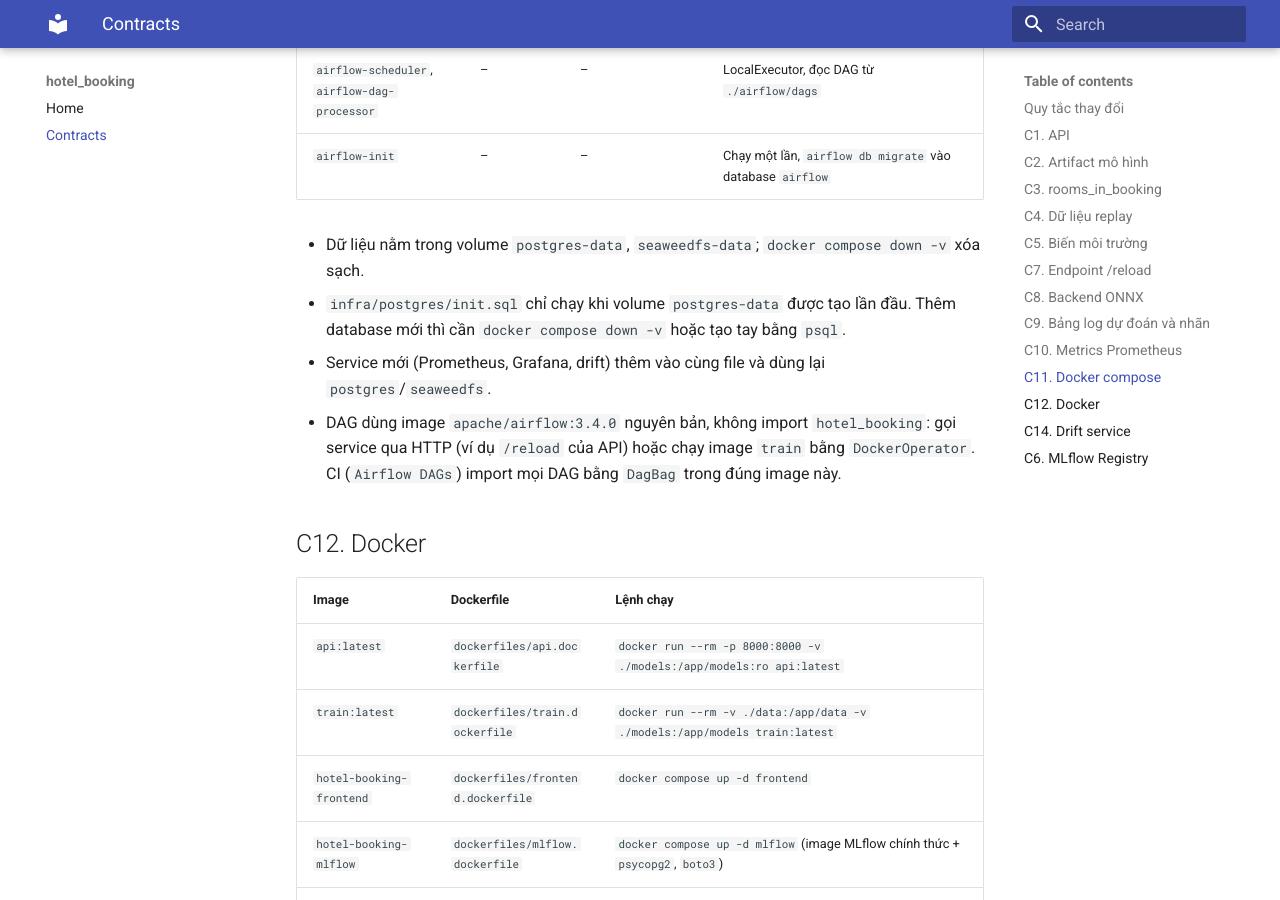
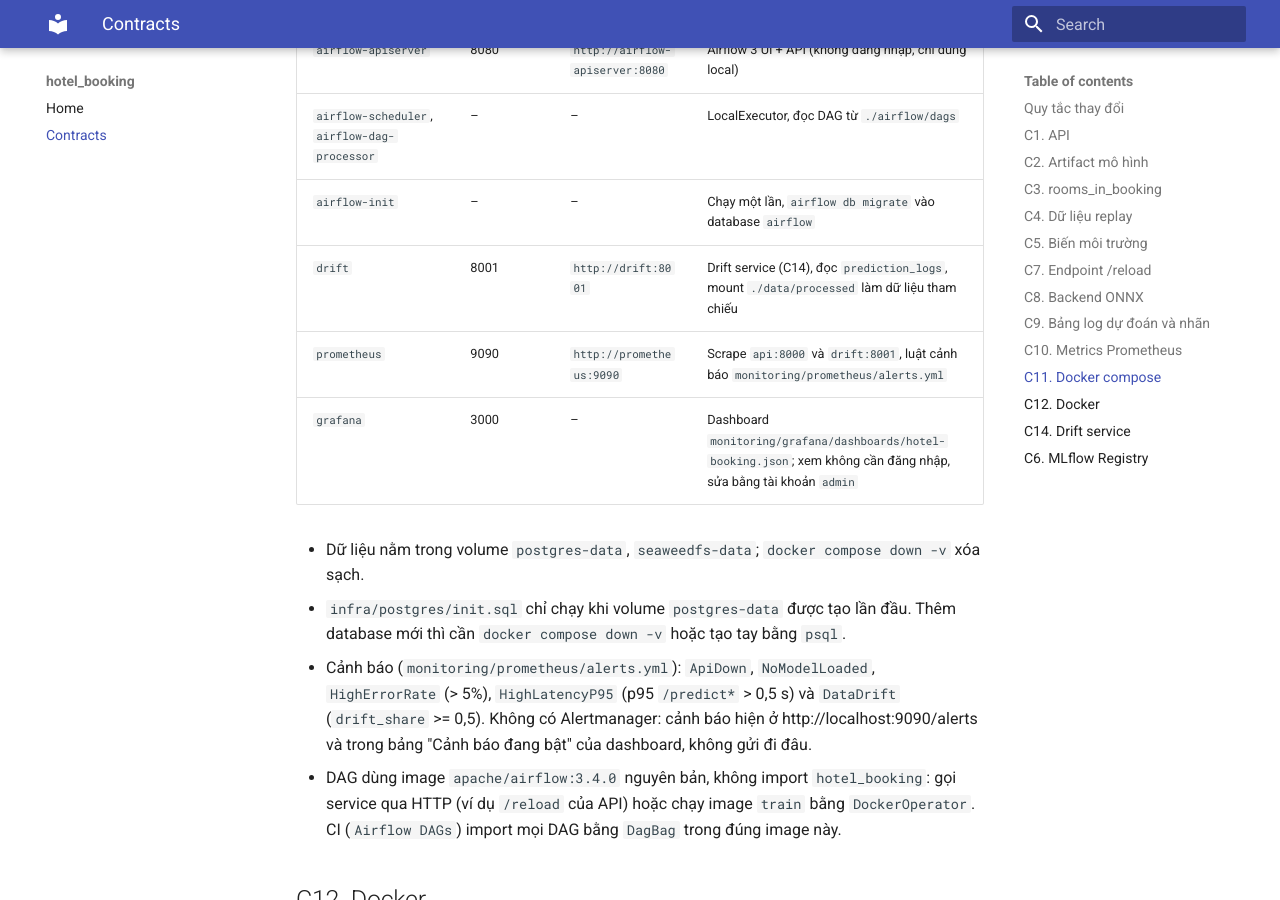
Before and after one commit to quandao073/IT5414-Group7-MLOps, an MkDocs documentation site: the page built from docs/source/contracts.md, in a window 1280 px wide and 900 px high, scrolled down 12355 px. Built offline with MkDocs 1.6.1 and Material for MkDocs 9.7.7, drawn with Linux system fonts in a browser that asks for light colours; some of the changed text lies outside the part shown.

Commit message:
docs: document the monitoring services, alerts and how to trigger them in a demo

````diff
--- a/docs/source/contracts.md
+++ b/docs/source/contracts.md
@@ -163,6 +163,7 @@ Danh sách đầy đủ trong `.env.example` ở gốc repo. Bí mật (mật kh
 | `POSTGRES_USER`, `POSTGRES_PASSWORD` | `mlops`, `mlops` (chỉ dùng local) | docker compose: PostgreSQL, MLflow, Airflow |
 | `S3_ACCESS_KEY`, `S3_SECRET_KEY` | `mlops`, `mlops-secret` (chỉ dùng local) | docker compose: SeaweedFS, MLflow; DVC remote `local` |
 | `AIRFLOW_JWT_SECRET` | `local-only-jwt-secret` (chỉ dùng local) | docker compose: các service Airflow |
+| `GRAFANA_ADMIN_PASSWORD` | `admin` (chỉ dùng local) | docker compose: tài khoản `admin` của Grafana |
 | `DATABASE_URL` | Không có (không ghi/đọc log). Trong compose: `postgresql+psycopg://mlops:mlops@postgres:5432/hotel` | API (ghi log, C9), replay (ghi nhãn, C4), Drift service (đọc log, C14) |
 | `REFERENCE_DIR` | `data/processed` (trong container: `/app/data/processed`) | Drift service |
 | `DRIFT_MIN_ROWS` | `100` | Drift service |
@@ -318,11 +319,16 @@ Mẫu cho Platform: đoạn scrape `docs/examples/prometheus_scrape.yml`, PromQL
 | `airflow-apiserver` | 8080 | `http://airflow-apiserver:8080` | Airflow 3 UI + API (không đăng nhập, chỉ dùng local) |
 | `airflow-scheduler`, `airflow-dag-processor` | – | – | LocalExecutor, đọc DAG từ `./airflow/dags` |
 | `airflow-init` | – | – | Chạy một lần, `airflow db migrate` vào database `airflow` |
+| `drift` | 8001 | `http://drift:8001` | Drift service (C14), đọc `prediction_logs`, mount `./data/processed` làm dữ liệu tham chiếu |
+| `prometheus` | 9090 | `http://prometheus:9090` | Scrape `api:8000` và `drift:8001`, luật cảnh báo `monitoring/prometheus/alerts.yml` |
+| `grafana` | 3000 | – | Dashboard `monitoring/grafana/dashboards/hotel-booking.json`; xem không cần đăng nhập, sửa bằng tài khoản `admin` |
 
 - Dữ liệu nằm trong volume `postgres-data`, `seaweedfs-data`; `docker compose down -v` xóa sạch.
 - `infra/postgres/init.sql` chỉ chạy khi volume `postgres-data` được tạo lần đầu. Thêm database mới thì cần
   `docker compose down -v` hoặc tạo tay bằng `psql`.
-- Service mới (Prometheus, Grafana, drift) thêm vào cùng file và dùng lại `postgres`/`seaweedfs`.
+- Cảnh báo (`monitoring/prometheus/alerts.yml`): `ApiDown`, `NoModelLoaded`, `HighErrorRate` (> 5%), `HighLatencyP95`
+  (p95 `/predict*` > 0,5 s) và `DataDrift` (`drift_share` >= 0,5). Không có Alertmanager: cảnh báo hiện ở
+  http://localhost:9090/alerts và trong bảng "Cảnh báo đang bật" của dashboard, không gửi đi đâu.
 - DAG dùng image `apache/airflow:3.4.0` nguyên bản, không import `hotel_booking`: gọi service qua HTTP
   (ví dụ `/reload` của API) hoặc chạy image `train` bằng `DockerOperator`. CI (`Airflow DAGs`) import mọi DAG
   bằng `DagBag` trong đúng image này.
@@ -371,24 +377,8 @@ bị drift, 0–1), `dataset_drift` (`drift_share >= 0.5`) và `details` (mỗi
   `drift_drifted_columns`, `drift_rows`, `drift_dataset_drift`, `drift_last_check_timestamp_seconds` và
   `drift_checks_total`. Grafana cảnh báo theo `drift_share`.
 
-**Trong docker compose** (Platform thêm khi gộp compose):
-
-```yaml
-  drift:
-    build:
-      context: .
-      dockerfile: dockerfiles/drift.dockerfile
-    ports: ["8001:8001"]
-    environment:
-      DATABASE_URL: postgresql+psycopg://${POSTGRES_USER:-mlops}:${POSTGRES_PASSWORD:-mlops}@postgres:5432/hotel
-    volumes:
-      - ./data/processed:/app/data/processed:ro
-    depends_on:
-      postgres: {condition: service_healthy}
-    restart: unless-stopped
-```
-
-Prometheus scrape `drift:8001/metrics`.
+**Trong docker compose**: service `drift` (C11), cổng 8001, mount `./data/processed` làm dữ liệu tham chiếu nên cần
+`uv run dvc pull` hoặc `uv run invoke preprocess-data` trước lần chạy đầu. Prometheus scrape `drift:8001/metrics`.
 
 **DAG `monitor_drift`** (`airflow/dags/monitor_drift.py`): chạy theo lịch `MONITOR_DRIFT_SCHEDULE` (mặc định mỗi 10
 phút), gọi `GET /drift/latest`; nếu `drift_share` đạt Airflow Variable `drift_share_threshold` (mặc định 0.5) và
````
Also changed, not shown: README.md.
